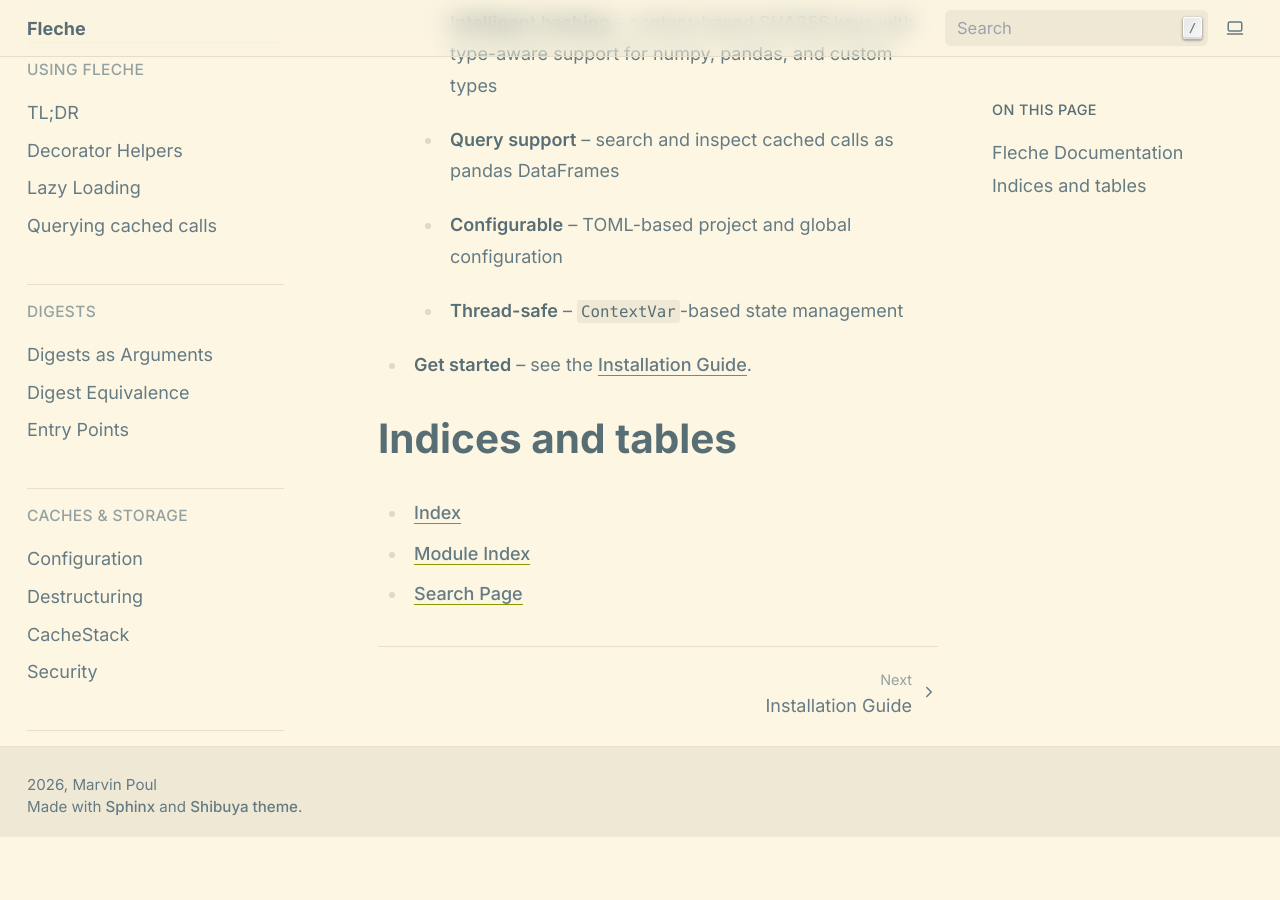
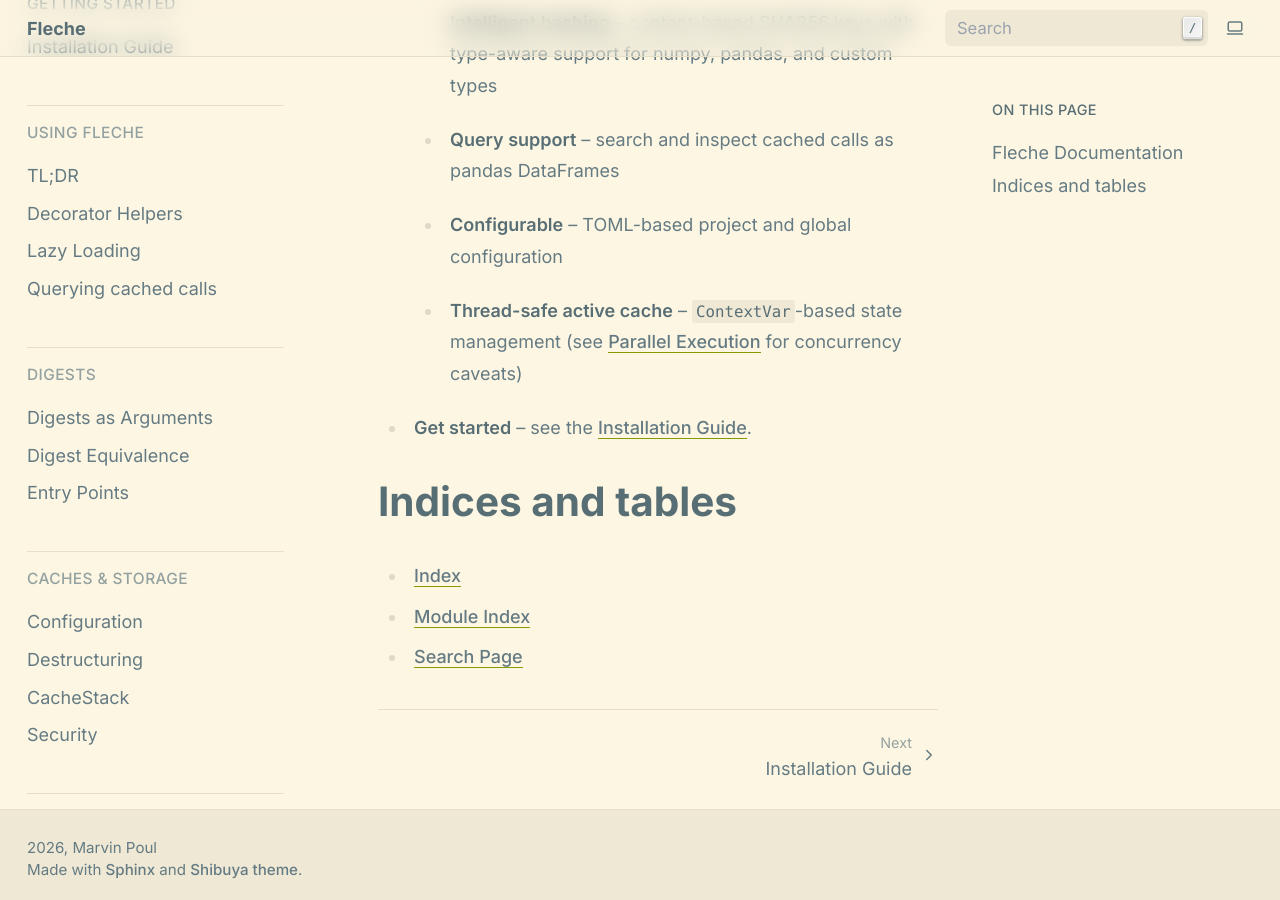
Before and after one commit to pmrv/fleche, a Sphinx documentation site: the page built from docs/index.rst, in a window 1280 px wide and 900 px high, scrolled down 576 px. Built offline with Sphinx 7.4.7, drawn with Linux system fonts in a browser that asks for light colours; pages that are not in the unit, such as notebooks, are missing from menus; before the commit the page ends 1413 px from its top, so only the background shows below that.

Commit message:
docs(index): narrow overclaiming thread-safety bullet
The front-page "Thread-safe" bullet could be misread as covering
concurrent calls with identical arguments, but parallel_execution.rst's
Cache Stampede section documents that this exact case is NOT
protected against redundant computation. Reword to scope the claim to
the active-cache ContextVar state and link to the concurrency caveats.

Co-Authored-By: Claude Sonnet 5 <noreply@anthropic.com>
Claude-Session: https://claude.ai/code/session_01NM4C4nM3uKEn6MS3rPnE9R

```diff
--- a/docs/index.rst
+++ b/docs/index.rst
@@ -16,7 +16,8 @@ Welcome to the **Fleche** library documentation.
     for numpy, pandas, and custom types
   - **Query support** – search and inspect cached calls as pandas DataFrames
   - **Configurable** – TOML-based project and global configuration
-  - **Thread-safe** – ``ContextVar``-based state management
+  - **Thread-safe active cache** – ``ContextVar``-based state management (see
+    :doc:`parallel_execution` for concurrency caveats)
 
 * **Get started** – see the :doc:`installation`.
 
```
